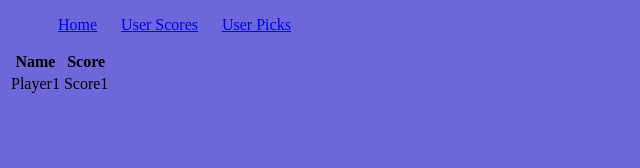
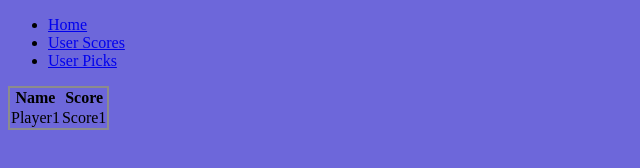
Before and after one commit to matthewbradley22/nflGame, a plain HTML site: page html/playerScores.html in a window 1280 px wide. Shown: the whole page, without its empty margins (0-640 px from the left). Drawn offline with Linux system fonts and the light colour scheme.

```diff
--- /dev/null
+++ b/css/pastPicks.css
@@ -0,0 +1,10 @@
+body{
+    background-color: rgb(109, 103, 218);
+}
+
+main, header{
+    display: flex;
+    flex-direction: column;
+    align-items: center;
+    background-color: rgb(64, 71, 147);
+}
--- /dev/null
+++ b/css/playerScores.css
@@ -0,0 +1,15 @@
+body{
+    background-color: rgb(109, 103, 218);
+}
+
+main, header{
+    display: flex;
+    flex-direction: column;
+    align-items: center;
+    background-color: rgb(64, 71, 147);
+}
+
+table {
+    border-collapse: collapse;
+    border: 2px solid rgb(140 140 140);
+  }
--- a/html/playerScores.html
+++ b/html/playerScores.html
@@ -4,7 +4,7 @@
     <meta charset="UTF-8">
     <meta name="viewport" content="width=device-width, initial-scale=1.0">
     <title>Scores</title>
-    <link rel="stylesheet" href="../style.css">
+    <link rel="stylesheet" href="../css/playerScores.css">
 </head>
 <body>
     <nav>
```
Also changed, not shown: html/pastPicks.html (+1 -0 lines).
